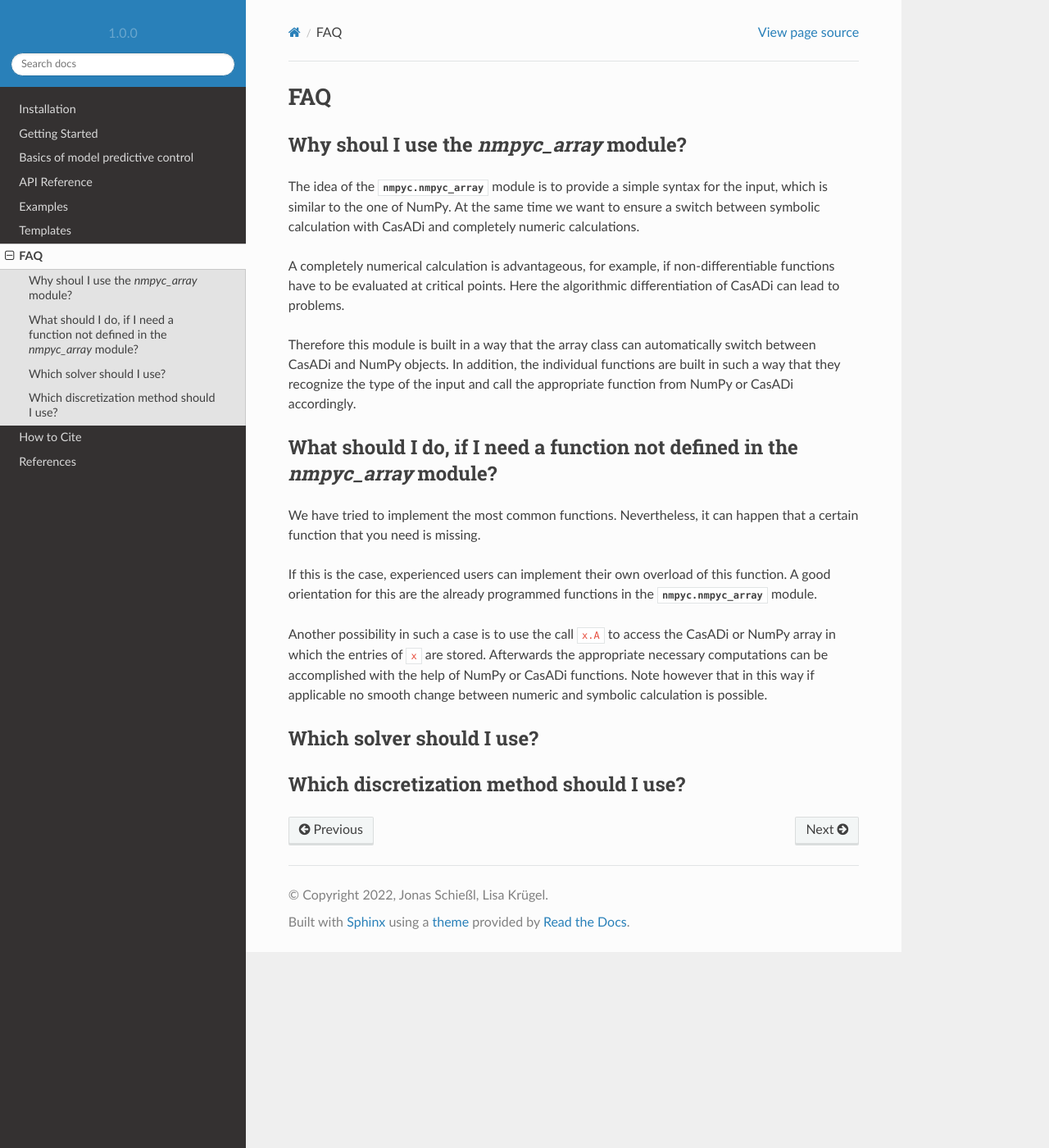
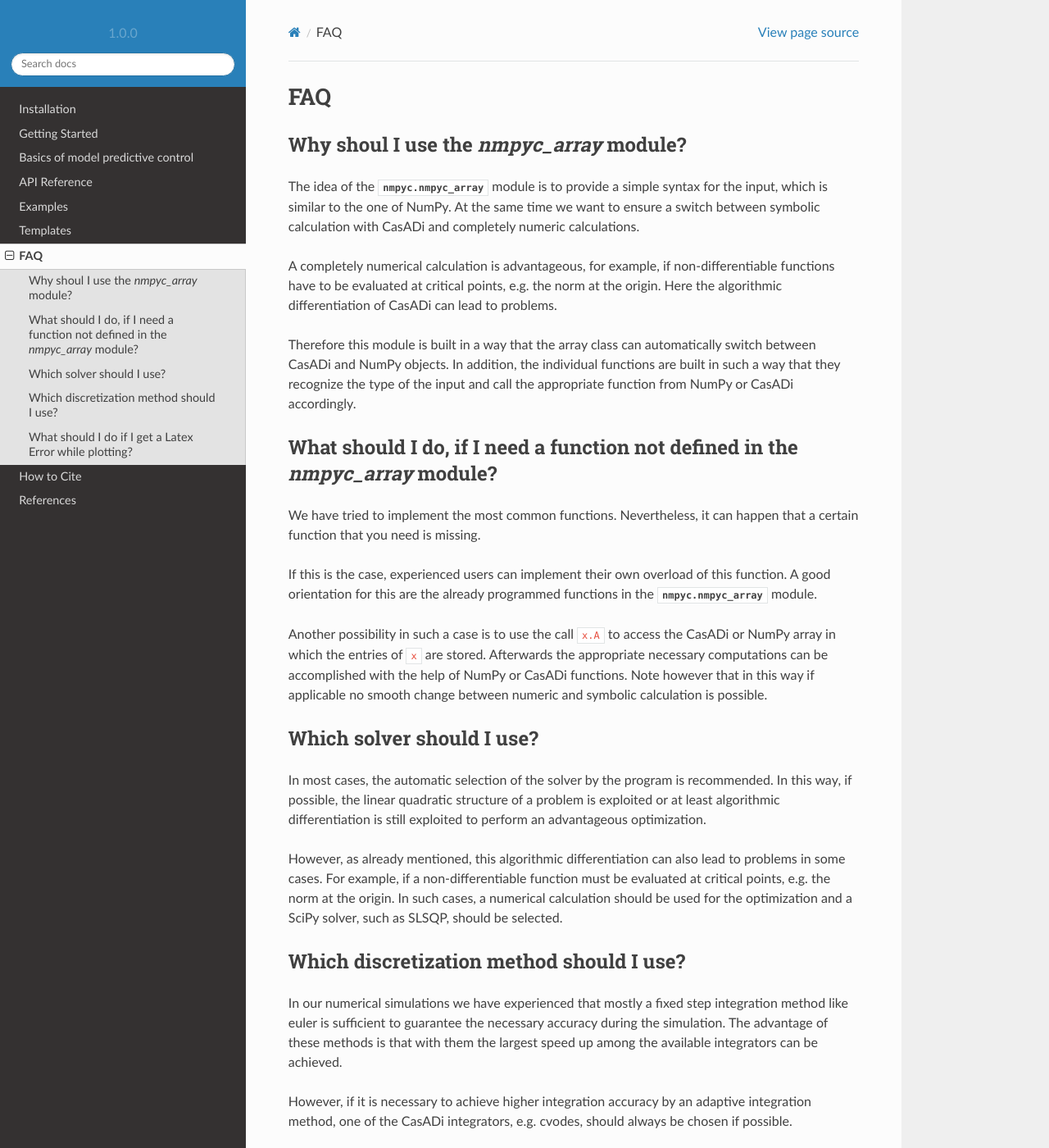
Before and after one commit to nMPyC/nmpyc, a Sphinx documentation site: the page built from docs/source/faq.rst, in a window 1280 px wide and 1400 px high. Shown: the whole window at 82% size. Built offline with Sphinx 7.4.7 and the Read the Docs theme 2.0.0, drawn with Linux system fonts in a browser that asks for light colours; some of the changed text lies outside the part shown.

Commit message:
Update faq.rst

```diff
--- a/docs/source/faq.rst
+++ b/docs/source/faq.rst
@@ -7,7 +7,7 @@
 The idea of the :py:mod:`nmpyc.nmpyc_array` module is to provide a simple syntax for the input, which is similar to the one of NumPy.
 At the same time we want to ensure a switch between symbolic calculation with CasADi and completely numeric calculations.
 
-A completely numerical calculation is advantageous, for example, if non-differentiable functions have to be evaluated at critical points. Here the algorithmic differentiation of CasADi can lead to problems.
+A completely numerical calculation is advantageous, for example, if non-differentiable functions have to be evaluated at critical points, e.g. the norm at the origin. Here the algorithmic differentiation of CasADi can lead to problems.
 
 Therefore this module is built in a way that the array class can automatically switch between CasADi and NumPy objects. In addition, the individual functions are built in such a way that they recognize the type of the input and call the appropriate function from NumPy or CasADi accordingly.
 
@@ -26,8 +26,20 @@
 Which solver should I use?
 ---------------------------
 
+In most cases, the automatic selection of the solver by the program is recommended. In this way, if possible, the linear quadratic structure of a problem is exploited or at least algorithmic differentiation is still exploited to perform an advantageous optimization.
 
+However, as already mentioned, this algorithmic differentiation can also lead to problems in some cases. For example, if a non-differentiable function must be evaluated at critical points, e.g. the norm at the origin. In such cases, a numerical calculation should be used for the optimization and a SciPy solver, such as SLSQP, should be selected.
 
 
 Which discretization method should I use?
 ------------------------------------------
+
+In our numerical simulations we have experienced that mostly a fixed step integration method like euler is sufficient to guarantee the necessary accuracy during the simulation. The advantage of these methods is that with them the largest speed up among the available integrators can be achieved.
+
+However, if it is necessary to achieve higher integration accuracy by an adaptive integration method, one of the CasADi integrators, e.g. cvodes, should always be chosen if possible.
+
+The SciPy integrators should only be considered as a kind of backup in case the other methods fail, since they lead to an above-average lag of time during the simulation in our implementation.
+
+
+What should I do if I get a Latex Error while plotting?
+--------------------------------------------------------
```
